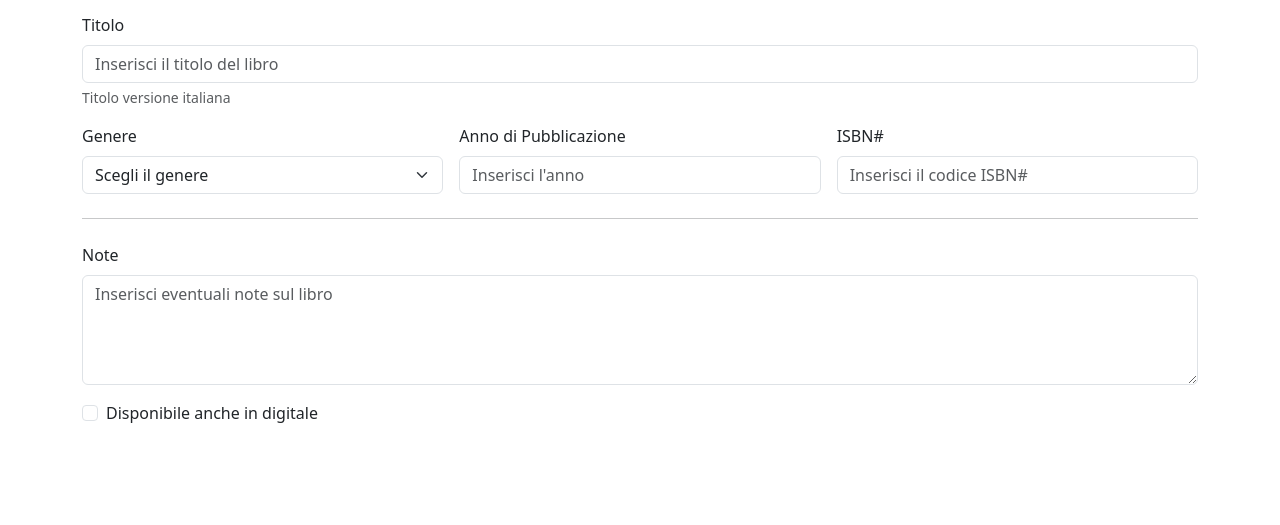
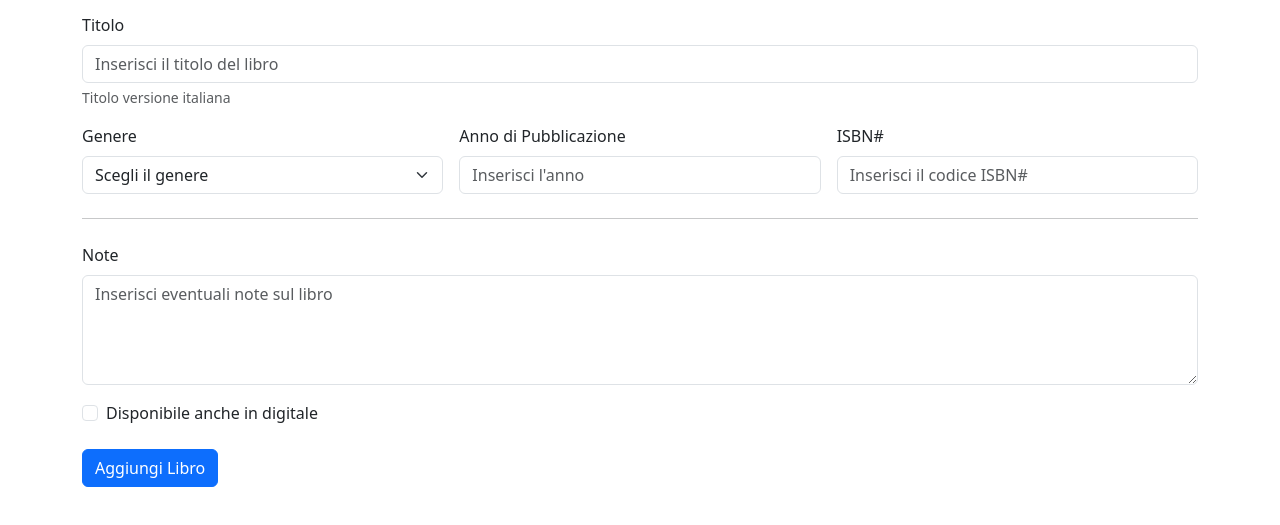
Before and after one commit to BrunoMaiolo/html-css-bootstrap-dashboard, a plain HTML site: page nuovo-libro.html in a window 1280 px wide. Shown: the part 257-782 px from the top of the page. Drawn offline with nearby package versions, Linux system fonts and the light colour scheme.

Commit message:
bottone aggiungi libro

```diff
--- a/nuovo-libro.html
+++ b/nuovo-libro.html
@@ -133,6 +133,14 @@
           </label>
         </div>
 
+        <!--Bottone aggiungi libro-->
+        <button type="submit" class="btn btn-primary">
+          Aggiungi Libro
+        </button>
+
+      </form>
+    </main>
+
 
 
 
```
